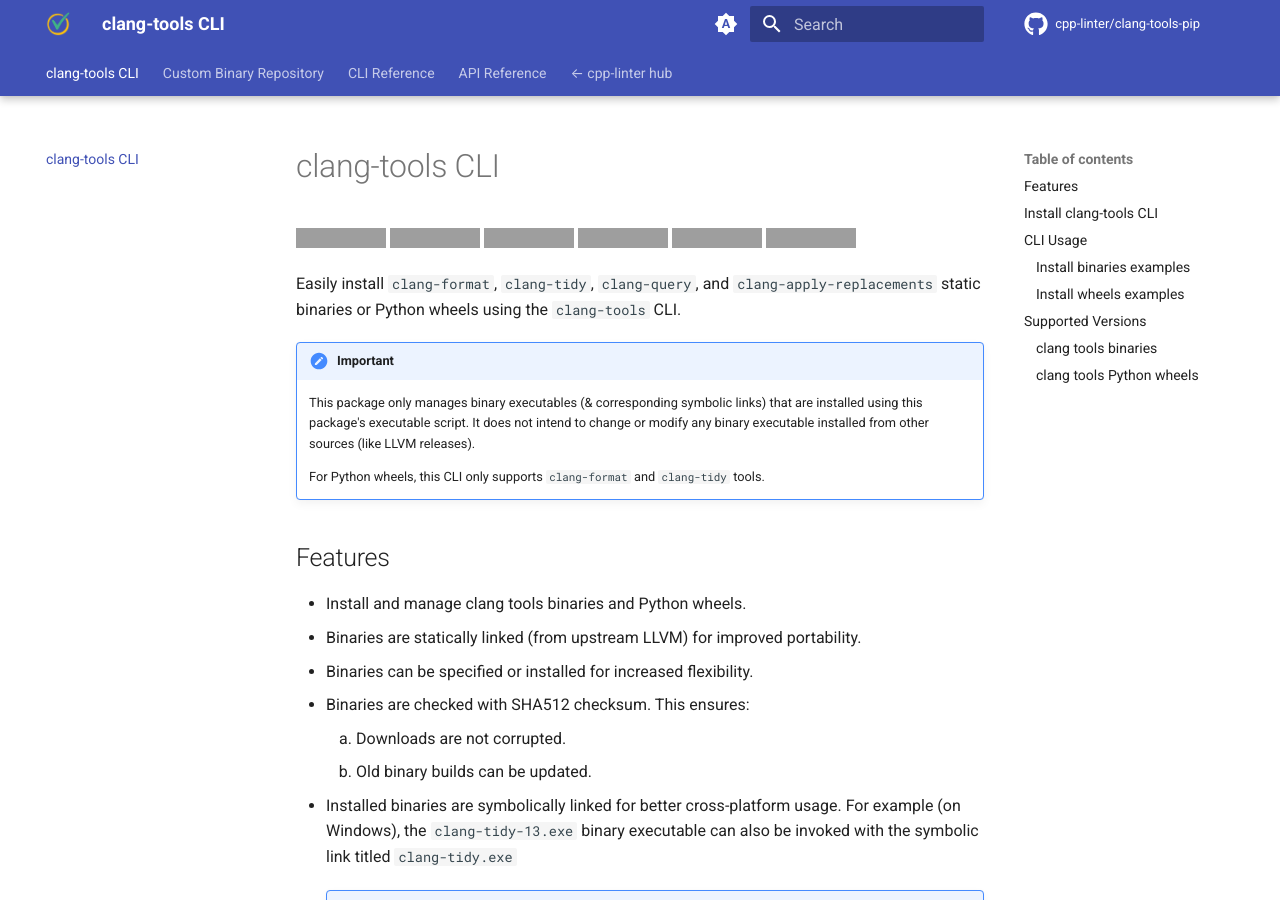
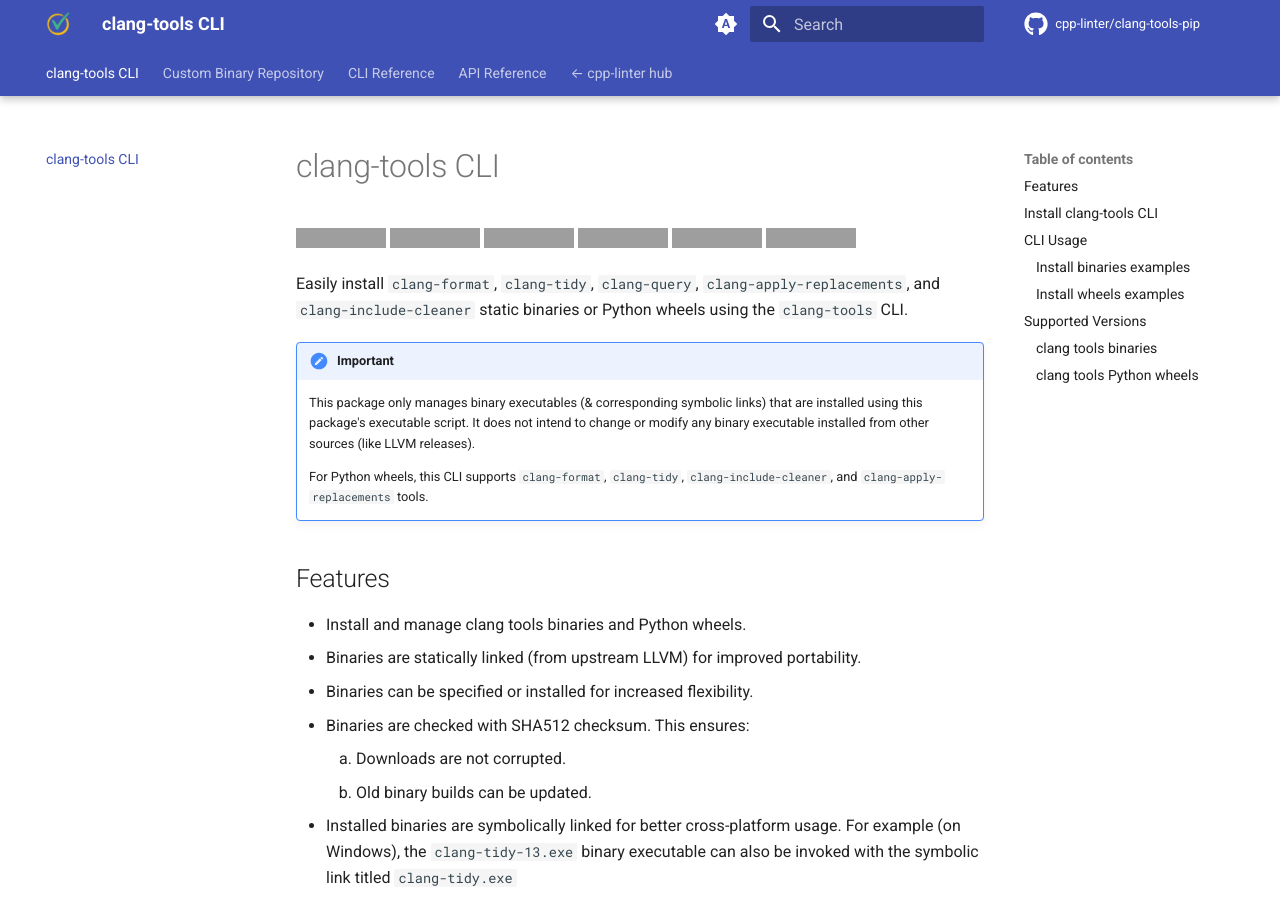
Before and after one commit to cpp-linter/clang-tools-pip, an MkDocs documentation site: the page built from docs/index.md, in a window 1280 px wide and 900 px high, cut to the strip 0-900 px from the top of the window. Built offline with MkDocs 1.6.1 and Material for MkDocs 9.7.7, drawn with Linux system fonts in a browser that asks for light colours; comment, search, counter and statistics services are not loaded; some of the changed text lies outside the part shown; grey boxes are pictures that could not be loaded.

Commit message:
docs: add clang-include-cleaner and clang-apply-replacements to wheel tools documentation (#187)
Update README.md, docs/index.md, and pyproject.toml to reflect that
clang-include-cleaner and clang-apply-replacements are now supported
as Python wheels, matching the already-implemented WHEEL_TOOLS set
in main.py.

```diff
--- a/docs/index.md
+++ b/docs/index.md
@@ -5,9 +5,9 @@
 [![Platform](https://img.shields.io/badge/platform-linux--64%20%7C%20linux--arm64%20%7C%20win--64%20%7C%20osx--64%20%7C%20osx--arm64%20-blue)](https://pypi.org/project/clang-tools/)
 [![Downloads](https://img.shields.io/pypi/dw/clang-tools)](https://pypistats.org/packages/clang-tools)
 
-Easily install `clang-format`, `clang-tidy`, `clang-query`, and
-`clang-apply-replacements` static binaries or Python wheels using the
-`clang-tools` CLI.
+Easily install `clang-format`, `clang-tidy`, `clang-query`,
+`clang-apply-replacements`, and `clang-include-cleaner` static binaries or
+Python wheels using the `clang-tools` CLI.
 
 !!! important
     This package only manages binary executables
@@ -15,8 +15,8 @@ Easily install `clang-format`, `clang-tidy`, `clang-query`, and
     executable script. It does not intend to change or modify any binary
     executable installed from other sources (like LLVM releases).
 
-    For Python wheels, this CLI only supports `clang-format` and
-    `clang-tidy` tools.
+    For Python wheels, this CLI supports `clang-format`, `clang-tidy`,
+    `clang-include-cleaner`, and `clang-apply-replacements` tools.
 
 ## Features
 
@@ -144,5 +144,7 @@ The following Python wheels are supported:
 
 - [clang-format](https://pypi.org/project/clang-format/#history)
 - [clang-tidy](https://pypi.org/project/clang-tidy/#history)
+- [clang-include-cleaner](https://pypi.org/project/clang-include-cleaner/#history)
+- [clang-apply-replacements](https://pypi.org/project/clang-apply-replacements/#history)
 
 Check the respective PyPI pages for available versions and platform support.
--- a/pyproject.toml
+++ b/pyproject.toml
@@ -4,9 +4,9 @@ build-backend = "setuptools.build_meta"
 
 [project]
 name = "clang_tools"
-description = "Install clang-tools (clang-format, clang-tidy, clang-query, clang-apply-replacements) with pip"
+description = "Install clang-tools (clang-format, clang-tidy, clang-query, clang-apply-replacements, clang-include-cleaner) with pip"
 readme = "README.md"
-keywords = ["clang", "clang-tools", "clang-extra", "clang-tidy", "clang-format", "clang-query", "clang-apply-replacements"]
+keywords = ["clang", "clang-tools", "clang-extra", "clang-tidy", "clang-format", "clang-query", "clang-apply-replacements", "clang-include-cleaner"]
 license = "MIT"
 authors = [
     { name = "Xianpeng Shen", email = "xianpeng.shen@gmail.com" },
```
Also changed, not shown: README.md (+7 -5 lines).
